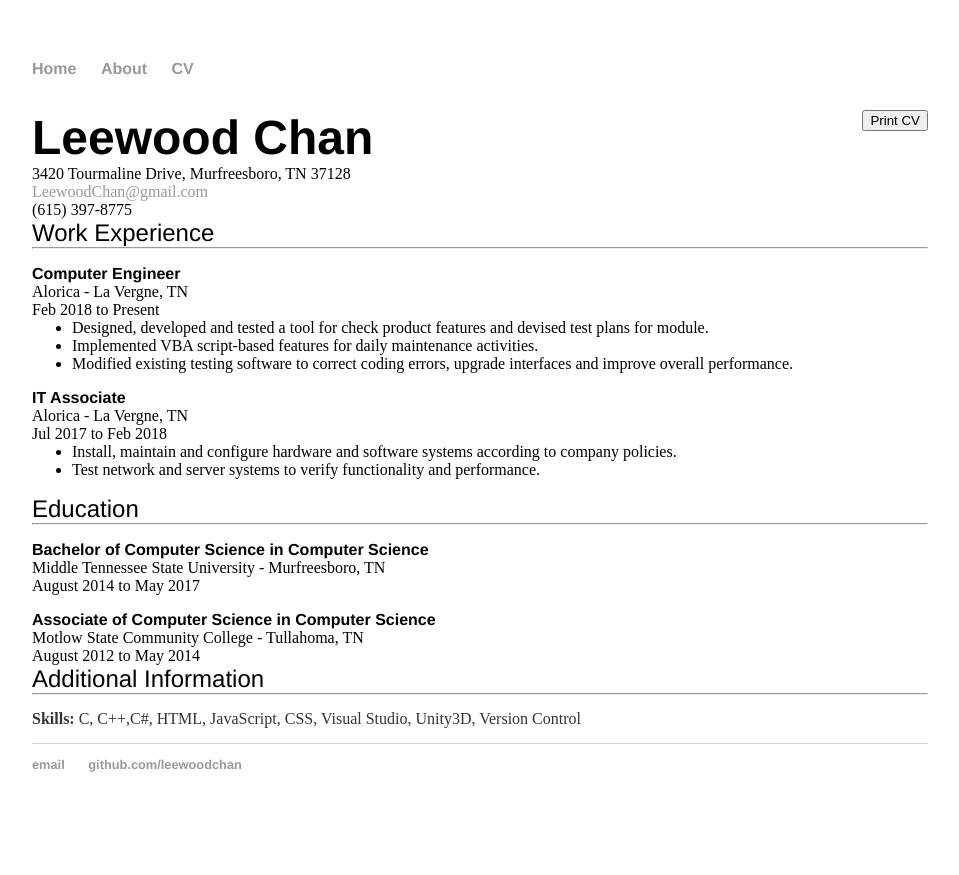
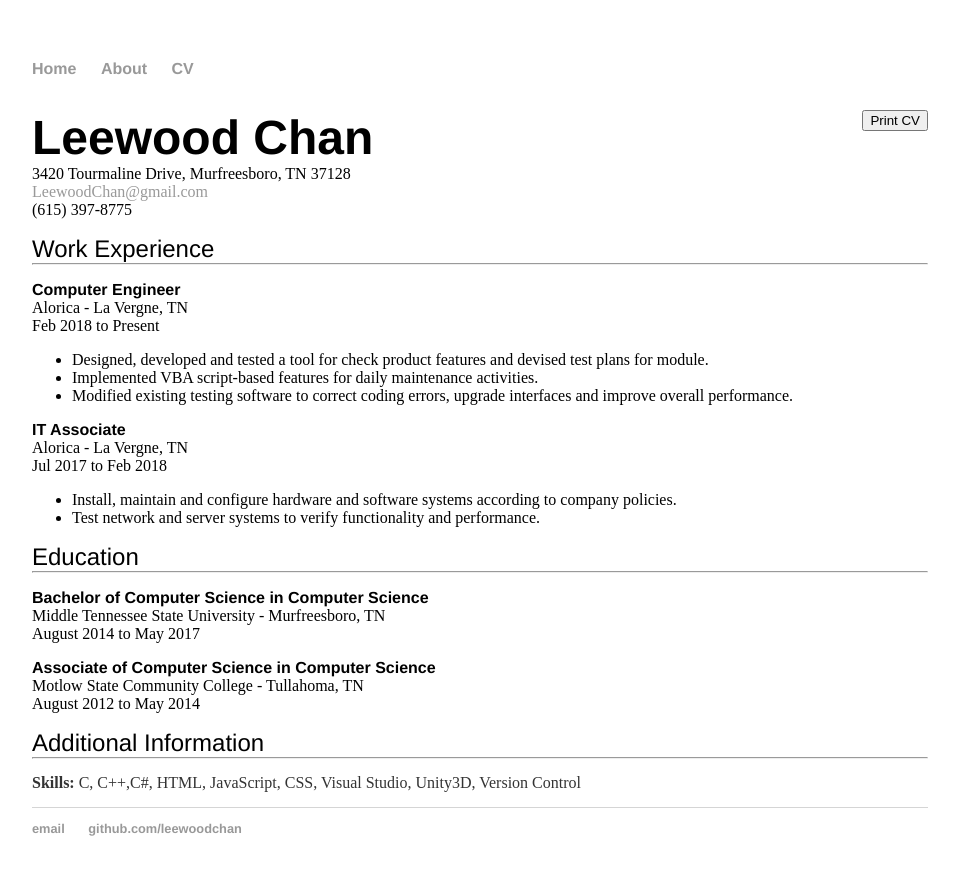
Before and after one commit to LeewoodChan/LeewoodChan.github.io, a Jekyll site: the page built from cv/index.html, in a window 1280 px wide. Shown: the top 875 px of the page, without its empty margins (160-1119 px from the left). Built offline with Jekyll 4.4.1, drawn with Linux system fonts in a browser that asks for light colours.

Commit message:
Update index.html

```diff
--- a/cv/index.html
+++ b/cv/index.html
@@ -20,12 +20,13 @@
 
 .info{
 	padding: 0 !important;
-	margin: 0 !important;
+	  margin-top: 0 !important;
 	list-style: none;
 }
 
 .description{
 	margin-top: 0 !important;
+	padding-top: 0 !important;
 }
 
 #print-content{
```
